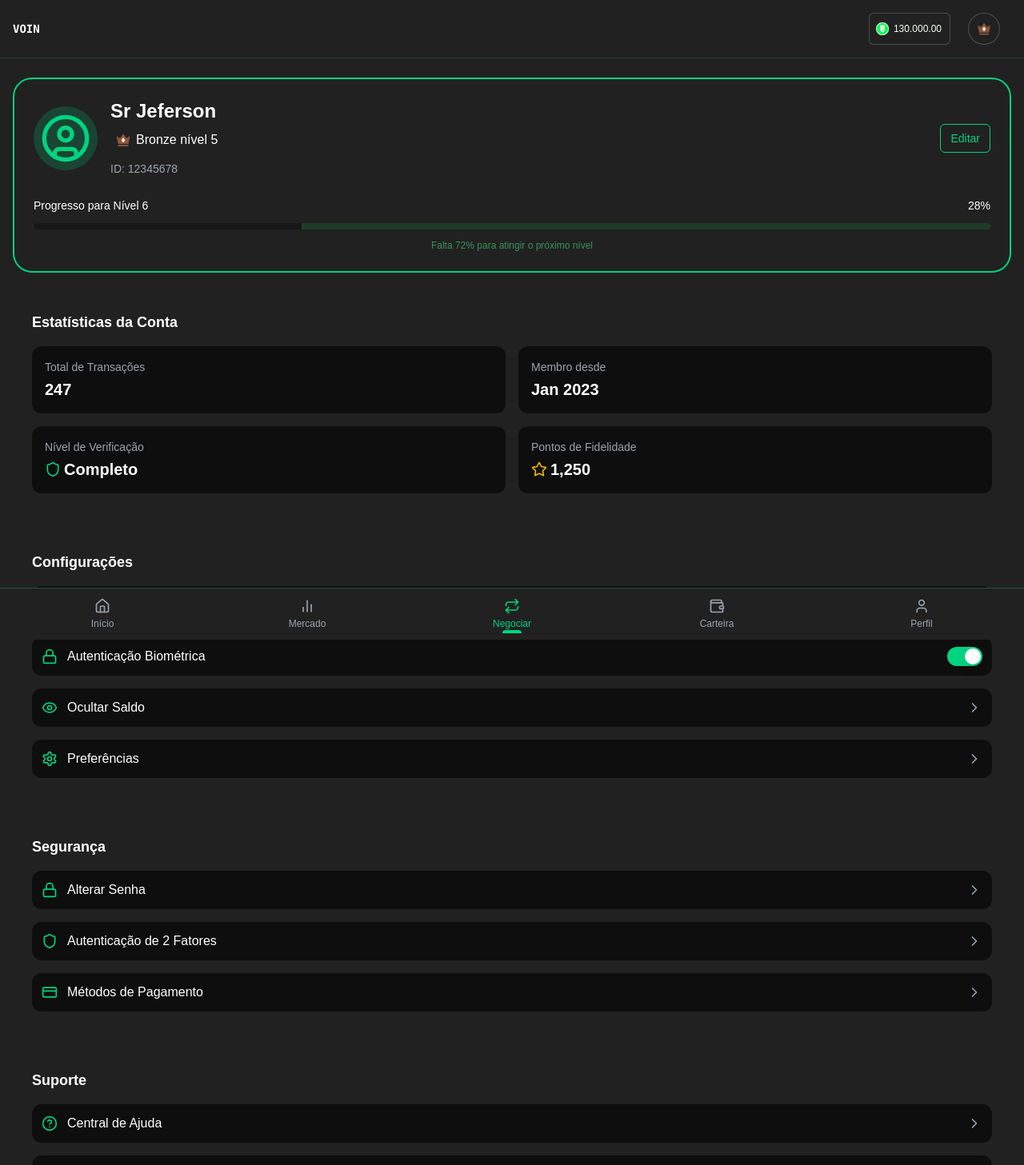
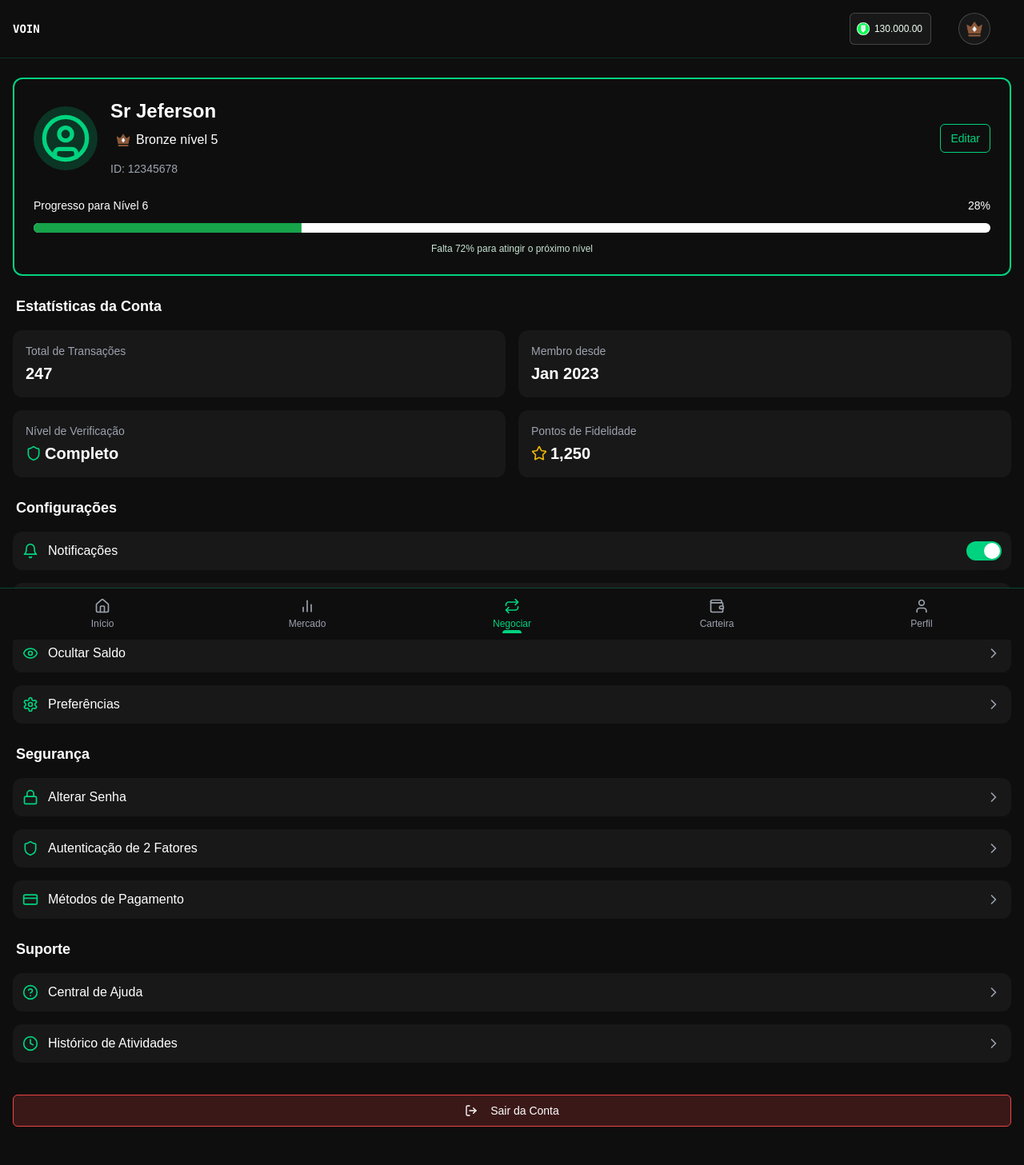
Before and after one commit to ojefersoncode/Voin-screens, a Next.js app: page /profile in a window 1280 px wide. Shown: the top 1457 px of the page at 80% size. Built offline with nearby package versions, Linux system fonts and the light colour scheme.

Commit message:
New pallet test

```diff
--- a/app/globals.css
+++ b/app/globals.css
@@ -89,6 +89,6 @@ body {
     @apply border-border;
   }
   body {
-    @apply bg-[#212121] text-foreground;
+    @apply bg-[#0e0e0e] text-foreground;
   }
 }
--- a/components/HomeComponents/NavBottom.tsx
+++ b/components/HomeComponents/NavBottom.tsx
@@ -13,7 +13,7 @@ export default function NavBottom() {
   const navigateToTrade = () => router.push("/trade");
 
   return (
-    <div className="fixed bottom-0 left-0 right-0 bg-[#212121] border-t border-green-500/30 z-50">
+    <div className="fixed bottom-0 left-0 right-0 bg-[#0e0e0e] border-t border-green-500/30 z-50">
       <div className="flex justify-around items-center h-16">
         <button
           className="flex flex-col items-center justify-center w-1/5 py-1 text-gray-400 hover:text-green-500"
--- a/components/HomeComponents/cash.tsx
+++ b/components/HomeComponents/cash.tsx
@@ -32,9 +32,9 @@ export default function Cash() {
   const [showBalance, setShowBalance] = useState(true);
 
   return (
-    <div className="flex flex-col lg:flex-row gap-6 p-4 bg-[#212121]">
+    <div className="flex flex-col lg:flex-row gap-6 p-4 bg-[#0e0e0e]">
       {/* Card do Saldo */}
-      <Card className="w-full lg:w-[500px] border-green-500 border-2 rounded-3xl bg-[#212121]">
+      <Card className="w-full lg:w-[500px] border-green-500 border-2 rounded-3xl bg-[#0e0e0e]">
         <CardHeader className="flex flex-row justify-between items-start text-green-100">
           <div className="flex items-center gap-2 mt-4">
             <CardTitle className="text-lg text-green-100">
--- a/components/TradingComponents/Chart.tsx
+++ b/components/TradingComponents/Chart.tsx
@@ -92,7 +92,7 @@ export default function Chart() {
 
       {/* Informações */}
       <div className="p-4">
-        <div className="grid grid-cols-2 bg-[#212121] border-t border-green-500/30">
+        <div className="grid grid-cols-2 bg-[#181818] border-t border-green-500/30">
           <div className="p-3 border border-green-500/30">
             <div className="text-xs text-gray-400">Par</div>
             <div className="font-bold">{selectedPair.replace("USDT", "")}</div>
@@ -122,10 +122,10 @@ export default function Chart() {
       <div className="flex max-md:flex-wrap w-full items-center pb-20">
         <div className="flex w-60 max-sm:w-full p-4">
           <Select value={selectedPair} onValueChange={setSelectedPair}>
-            <SelectTrigger className="bg-[#212121] text-white p-2 rounded border border-green-500/30">
+            <SelectTrigger className="bg-[#181818] text-white p-2 rounded border border-green-500/30">
               <SelectValue placeholder="Selecione um par" />
             </SelectTrigger>
-            <SelectContent className="bg-[#212121] text-white border border-green-500/30">
+            <SelectContent className="bg-[#181818] text-white border border-green-500/30">
               {availablePairs.map((pair) => (
                 <SelectItem key={pair.value} value={pair.value}>
                   {pair.label}
--- a/components/TradingComponents/NavbarTrading.tsx
+++ b/components/TradingComponents/NavbarTrading.tsx
@@ -1,29 +1,28 @@
-import { CircleUser } from "lucide-react";
 import { Button } from "../../components/ui/button";
 
 export default function NavTrading() {
   return (
     <>
-      <header className="bg-[#212121] border-b border-green-500/20 mb-2">
+      <header className="bg-[#0e0e0e] border-b border-green-500/20 mb-2">
         <nav className="flex items-center justify-between p-4">
           <div className="flex items-center gap-1">
             <h1 className="font-mono font-bold  text-sm">VOIN</h1>
           </div>
 
           <div className="flex gap-2">
-            <div className="flex items-center justify-center gap-1 px-4 py-1 rounded-md text-green-50  border border-green-50 border-opacity-20 cursor-pointer bg-[#212121] hover:bg-[#181818]">
+            <div className="flex items-center justify-center gap-1 px-4 rounded-md text-green-50  border border-green-50 border-opacity-20 cursor-pointer bg-[#181818]">
               <img src="/Voin.png" alt="Logo" className="size-5" />
               <h1 className="mr-1 text-xs">130.000.00</h1>
             </div>
 
             <Button
-              className="flex w-full justify-center items-center p-1 rounded-full cursor-pointer bg-transparent hover:bg-transparent"
+              className="flex w-full justify-center items-center rounded-full cursor-pointer bg-transparent hover:bg-transparent"
               variant={"ghost"}
             >
               <img
                 src="/patente/Bronze.png"
                 alt=""
-                className="w-10 h-10 p-1 border border-green-50 border-opacity-20 rounded-full bg-[#212121] hover:bg-[#181818]"
+                className="w-10 h-10 border border-green-50 border-opacity-20 rounded-full bg-[#181818]"
               ></img>
             </Button>
           </div>
--- a/components/pages/profile-page.tsx
+++ b/components/pages/profile-page.tsx
@@ -27,7 +27,7 @@ export default function ProfilePage() {
   const [biometricAuth, setBiometricAuth] = useState(true);
 
   return (
-    <div className="min-h-screen bg-[#212121] text-white flex flex-col">
+    <div className="min-h-screen bg-[#0e0e0e] text-white flex flex-col">
       {/* Header */}
       <div>
         <NavTrading />
@@ -35,7 +35,7 @@ export default function ProfilePage() {
 
       <div className="flex-1 p-4 pb-24">
         {/* Perfil do usuário */}
-        <div className="border-2 border-green-500 rounded-3xl p-6 mb-6">
+        <div className="border-2 border-green-500 rounded-xl p-6 mb-6">
           <div className="flex items-center gap-4">
             <div className="w-20 h-20 rounded-full bg-green-500/20 flex items-center justify-center">
               <UserCircle className="w-16 h-16 text-green-500" />
@@ -64,34 +64,34 @@ export default function ProfilePage() {
               <span className="text-sm">Progresso para Nível 6</span>
               <span className="text-sm">28%</span>
             </div>
-            <Progress value={28} className="h-2 bg-green-600/20">
-              <div
-                className="absolute z-10 h-full bg-green-600"
-                style={{ width: "28%" }}
-              />
-            </Progress>
-            <div className="mt-3 text-xs text-green-400 text-opacity-60 text-center">
+            <Progress
+              value={28}
+              className="h-3 z-0 bg-white [&>div]:bg-green-600"
+            ></Progress>
+            <div className="mt-3 text-xs text-green-100 text-opacity-90 text-center">
               Falta 72% para atingir o próximo nível
             </div>
           </div>
         </div>
 
         {/* Estatísticas da conta */}
-        <div className="p-6 mb-6">
-          <h3 className="text-lg font-semibold mb-4">Estatísticas da Conta</h3>
+        <div className="mb-6">
+          <h3 className="text-lg font-semibold px-1 mb-4">
+            Estatísticas da Conta
+          </h3>
 
           <div className="grid grid-cols-2 gap-4">
-            <div className="bg-[#0e0e0e] rounded-xl p-4">
+            <div className="bg-[#181818] rounded-xl p-4">
               <div className="text-gray-400 text-sm">Total de Transações</div>
               <div className="text-xl font-bold mt-1">247</div>
             </div>
 
-            <div className="bg-[#0e0e0e] rounded-xl p-4">
+            <div className="bg-[#181818] rounded-xl p-4">
               <div className="text-gray-400 text-sm">Membro desde</div>
               <div className="text-xl font-bold mt-1">Jan 2023</div>
             </div>
 
-            <div className="bg-[#0e0e0e] rounded-xl p-4">
+            <div className="bg-[#181818] rounded-xl p-4">
               <div className="text-gray-400 text-sm">Nível de Verificação</div>
               <div className="text-xl font-bold mt-1 flex items-center">
                 <Shield className="h-5 w-5 text-green-500 mr-1" />
@@ -99,7 +99,7 @@ export default function ProfilePage() {
               </div>
             </div>
 
-            <div className="bg-[#0e0e0e] rounded-xl p-4">
+            <div className="bg-[#181818] rounded-xl p-4">
               <div className="text-gray-400 text-sm">Pontos de Fidelidade</div>
               <div className="text-xl font-bold mt-1 flex items-center">
                 <Star className="h-5 w-5 text-yellow-500 mr-1" />
@@ -109,12 +109,13 @@ export default function ProfilePage() {
           </div>
         </div>
 
+        <div>
           {/* Configurações */}
-        <div className="p-6 mb-6">
-          <h3 className="text-lg font-semibold mb-4">Configurações</h3>
+          <div className="mb-6">
+            <h3 className="text-lg font-semibold px-1 mb-4">Configurações</h3>
 
             <div className="space-y-4">
-            <div className="flex items-center justify-between p-3 bg-[#0e0e0e] rounded-xl">
+              <div className="flex items-center justify-between p-3 bg-[#181818] rounded-xl">
                 <div className="flex items-center gap-3">
                   <Bell className="h-5 w-5 text-green-500" />
                   <span>Notificações</span>
@@ -126,7 +127,7 @@ export default function ProfilePage() {
                 />
               </div>
 
-            <div className="flex items-center justify-between p-3 bg-[#0e0e0e] rounded-xl">
+              <div className="flex items-center justify-between p-3 bg-[#181818] rounded-xl">
                 <div className="flex items-center gap-3">
                   <Lock className="h-5 w-5 text-green-500" />
                   <span>Autenticação Biométrica</span>
@@ -138,7 +139,7 @@ export default function ProfilePage() {
                 />
               </div>
 
-            <div className="flex items-center justify-between p-3 bg-[#0e0e0e] rounded-xl">
+              <div className="flex items-center justify-between p-3 bg-[#181818] rounded-xl">
                 <div className="flex items-center gap-3">
                   <Eye className="h-5 w-5 text-green-500" />
                   <span>Ocultar Saldo</span>
@@ -146,7 +147,7 @@ export default function ProfilePage() {
                 <ChevronRight className="h-5 w-5 text-gray-400" />
               </div>
 
-            <div className="flex items-center justify-between p-3 bg-[#0e0e0e] rounded-xl">
+              <div className="flex items-center justify-between p-3 bg-[#181818] rounded-xl">
                 <div className="flex items-center gap-3">
                   <Settings className="h-5 w-5 text-green-500" />
                   <span>Preferências</span>
@@ -157,11 +158,11 @@ export default function ProfilePage() {
           </div>
 
           {/* Segurança */}
-        <div className="p-6 mb-6">
-          <h3 className="text-lg font-semibold mb-4">Segurança</h3>
+          <div className="mb-6">
+            <h3 className="text-lg font-semibold px-1 mb-4">Segurança</h3>
 
             <div className="space-y-4">
-            <div className="flex items-center justify-between p-3 bg-[#0e0e0e] rounded-xl">
+              <div className="flex items-center justify-between p-3 bg-[#181818] rounded-xl">
                 <div className="flex items-center gap-3">
                   <Lock className="h-5 w-5 text-green-500" />
                   <span>Alterar Senha</span>
@@ -169,7 +170,7 @@ export default function ProfilePage() {
                 <ChevronRight className="h-5 w-5 text-gray-400" />
               </div>
 
-            <div className="flex items-center justify-between p-3 bg-[#0e0e0e] rounded-xl">
+              <div className="flex items-center justify-between p-3 bg-[#181818] rounded-xl">
                 <div className="flex items-center gap-3">
                   <Shield className="h-5 w-5 text-green-500" />
                   <span>Autenticação de 2 Fatores</span>
@@ -177,7 +178,7 @@ export default function ProfilePage() {
                 <ChevronRight className="h-5 w-5 text-gray-400" />
               </div>
 
-            <div className="flex items-center justify-between p-3 bg-[#0e0e0e] rounded-xl">
+              <div className="flex items-center justify-between p-3 bg-[#181818] rounded-xl">
                 <div className="flex items-center gap-3">
                   <CreditCard className="h-5 w-5 text-green-500" />
                   <span>Métodos de Pagamento</span>
@@ -188,11 +189,11 @@ export default function ProfilePage() {
           </div>
 
           {/* Suporte */}
-        <div className="p-6 mb-6">
-          <h3 className="text-lg font-semibold mb-4">Suporte</h3>
+          <div className="mb-6">
+            <h3 className="text-lg px-1 font-semibold mb-4">Suporte</h3>
 
             <div className="space-y-4">
-            <div className="flex items-center justify-between p-3 bg-[#0e0e0e] rounded-xl">
+              <div className="flex items-center justify-between p-3 bg-[#181818] rounded-xl">
                 <div className="flex items-center gap-3">
                   <HelpCircle className="h-5 w-5 text-green-500" />
                   <span>Central de Ajuda</span>
@@ -200,7 +201,7 @@ export default function ProfilePage() {
                 <ChevronRight className="h-5 w-5 text-gray-400" />
               </div>
 
-            <div className="flex items-center justify-between p-3 bg-[#0e0e0e] rounded-xl">
+              <div className="flex items-center justify-between p-3 bg-[#181818] rounded-xl">
                 <div className="flex items-center gap-3">
                   <Clock className="h-5 w-5 text-green-500" />
                   <span>Histórico de Atividades</span>
@@ -209,8 +210,10 @@ export default function ProfilePage() {
               </div>
             </div>
           </div>
+        </div>
 
         {/* Botão de Logout */}
+        <div className="mt-3">
           <Button
             variant="outline"
             className="w-full border-red-500 bg-red-500/20 text-white hover:text-white hover:bg-red-500/10 mt-4"
@@ -219,6 +222,7 @@ export default function ProfilePage() {
             Sair da Conta
           </Button>
         </div>
+      </div>
 
       <div>
         <NavBottom />
--- a/components/pages/voin-wallet.tsx
+++ b/components/pages/voin-wallet.tsx
@@ -8,7 +8,7 @@ import Trasition from "../HomeComponents/Trasition";
 
 export default function VoinWallet() {
   return (
-    <div className="min-h-screen bg-[#212121] text-white flex flex-col">
+    <div className="min-h-screen bg-[#0e0e0e] text-white flex flex-col">
       <div>
         <NavTrading />
       </div>
```
Also changed, not shown: components/HomeComponents/Trasition.tsx (+5 -5 lines), components/pages/market-page.tsx (+12 -12 lines). Lines whose indentation alone changed are shown as unchanged.
